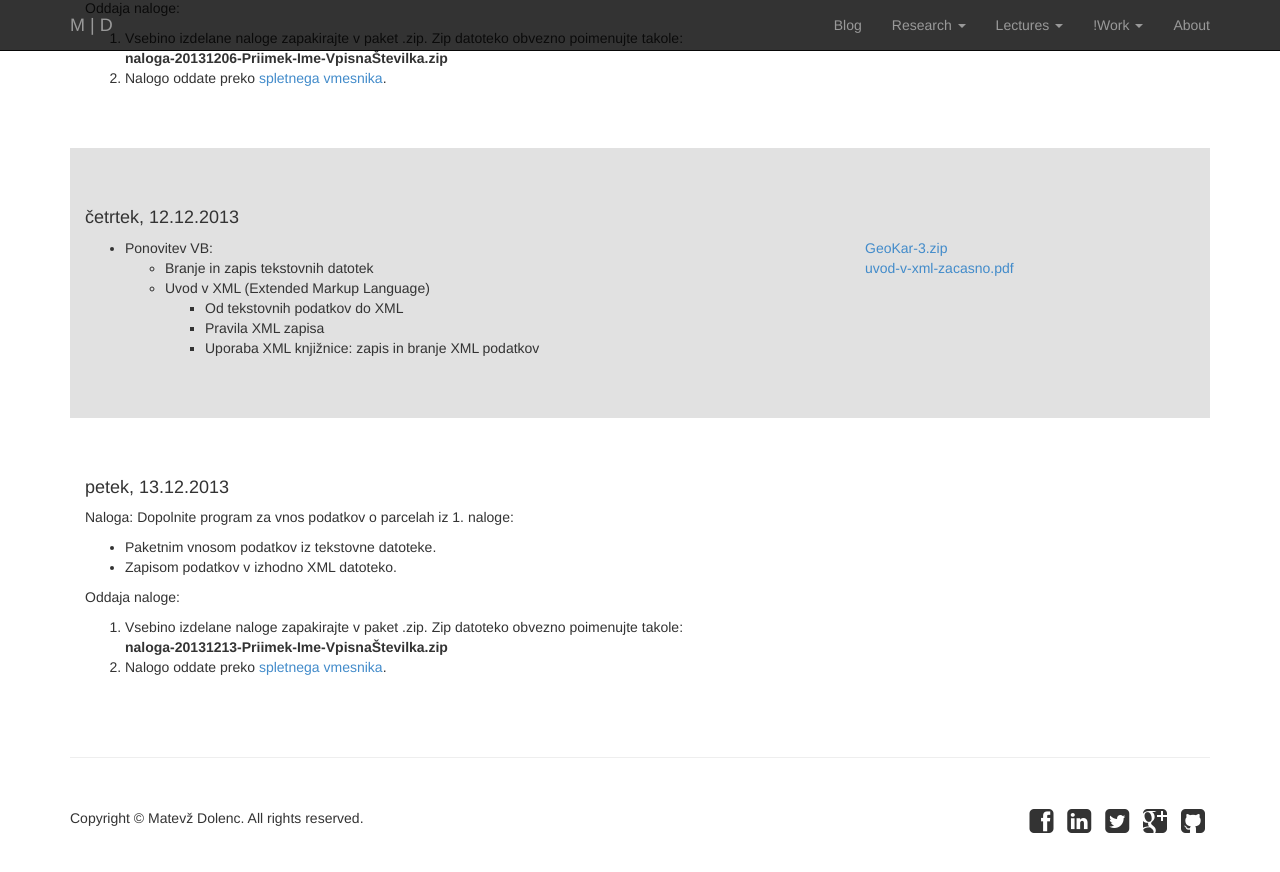
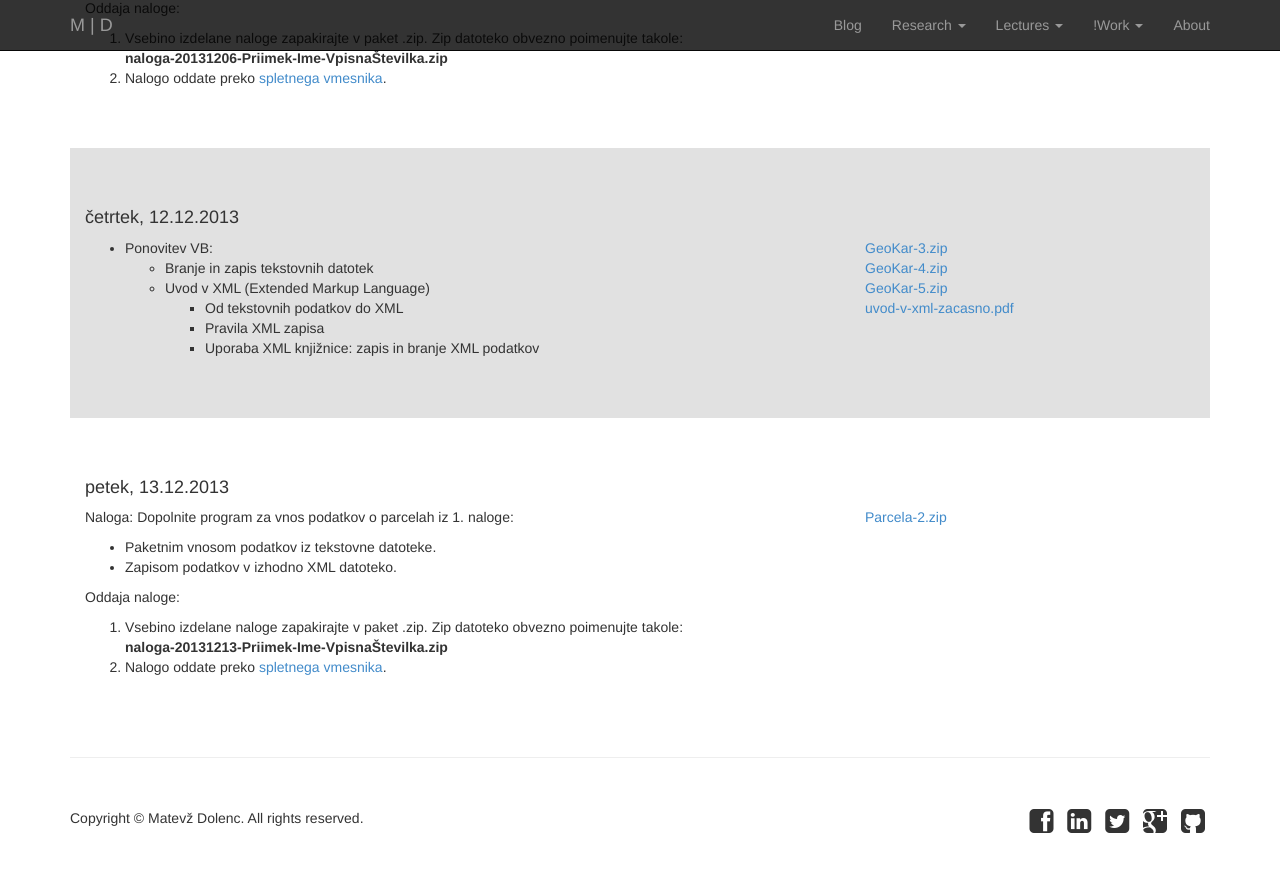
Before and after one commit to matevzdolenc/matevzdolenc.github.io, a Jekyll site: the page built from lectures/ul-fgg/gig2-aop-2013/index.html, in a window 1280 px wide and 900 px high, scrolled down 1715 px. Shown: the top 872 px of the window. Built offline with Jekyll 4.4.1, drawn with Linux system fonts in a browser that asks for light colours; Markdown is read by kramdown in place of the engine named in the settings.

Commit message:
dopolnitve tun in gig2-aop-2013

```diff
--- a/lectures/ul-fgg/gig2-aop-2013/index.html
+++ b/lectures/ul-fgg/gig2-aop-2013/index.html
@@ -170,6 +170,8 @@ header-img: /img/header-xml-1.png
         </div>
         <div class="col-lg-4 col-md-4">
           <a href="http://media.matevzdolenc.com/ul-fgg/gig2-aop-2013/GeoKar-3.zip">GeoKar-3.zip</a><br />
+          <a href="http://media.matevzdolenc.com/ul-fgg/gig2-aop-2013/GeoKar-4.zip">GeoKar-4.zip</a><br />
+          <a href="http://media.matevzdolenc.com/ul-fgg/gig2-aop-2013/GeoKar-4.zip">GeoKar-5.zip</a><br />
           <a href="http://media.matevzdolenc.com/ul-fgg/gig2-aop-2013/uvod-v-xml-zacasno.pdf">uvod-v-xml-zacasno.pdf</a><br />
         </div>
       </div><!-- /.row -->
@@ -200,6 +202,7 @@ header-img: /img/header-xml-1.png
           </ol>
         </div>
         <div class="col-lg-4 col-md-4">
+          <a href="http://media.matevzdolenc.com/ul-fgg/gig2-aop-2013/Parcela-2.zip">Parcela-2.zip</a>
         </div>
       </div><!-- /.row -->
     </div><!-- /.container -->
--- a/lectures/ul-fgg/tun-aop-2013/index.html
+++ b/lectures/ul-fgg/tun-aop-2013/index.html
@@ -193,6 +193,8 @@ header-img: /img/header-xml-1.png
         </div>
         <div class="col-lg-4 col-md-4">
           <a href="http://media.matevzdolenc.com/ul-fgg/tun-aop-2013/GeoKar-3.zip">GeoKar-3.zip</a><br />
+          <a href="http://media.matevzdolenc.com/ul-fgg/tun-aop-2013/GeoKar-4.zip">GeoKar-4.zip</a><br />
+          <a href="http://media.matevzdolenc.com/ul-fgg/tun-aop-2013/GeoKar-5.zip">GeoKar-5.zip</a><br />
           <a href="http://media.matevzdolenc.com/ul-fgg/tun-aop-2013/uvod-v-xml-zacasno.pdf">uvod-v-xml-zacasno.pdf</a><br />
         </div>
       </div><!-- /.row -->
@@ -223,6 +225,7 @@ header-img: /img/header-xml-1.png
           </ol>
         </div>
         <div class="col-lg-4 col-md-4">
+          <a href="http://media.matevzdolenc.com/ul-fgg/tun-aop-2013/Parcela-2.zip">Parcela-2.zip</a><br />
         </div>
       </div><!-- /.row -->
     </div><!-- /.container -->
```
